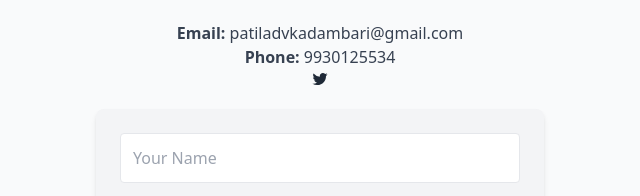
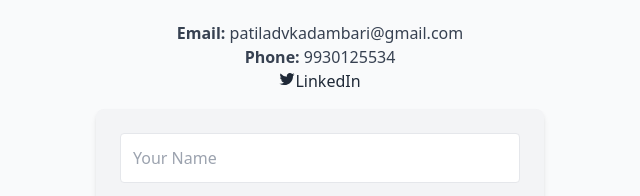
Before and after one commit to Raveenapatil/adv.kadambari_patil-consultancy, a plain HTML site: page index.html in a window 1280 px wide. Shown: the part 1371-1567 px from the top of the page, 320-960 px from the left. Drawn offline with nearby package versions, Linux system fonts and the light colour scheme.

Commit message:
Update index.html
linkedin

```diff
--- a/index.html
+++ b/index.html
@@ -81,7 +81,7 @@
     <div class="mb-4">
       <p class="text-gray-700"><strong>Email:</strong> patiladvkadambari@gmail.com</p>
       <p class="text-gray-700"><strong>Phone:</strong> 9930125534</p>
-      <ion-icon name="logo-twitter"></ion-icon>
+     <a href='https://www.linkedin.com/in/kadambari-patil-6593a5279/'><ion-icon name="logo-twitter"></ion-icon>LinkedIn</a>
     </div>
     <form action="https://formspree.io/f/your-form-id" method="POST" class="max-w-md mx-auto bg-gray-100 p-6 rounded-lg shadow-md">
       <input type="text" name="name" placeholder="Your Name" required class="w-full mb-4 p-3 border rounded">
```
